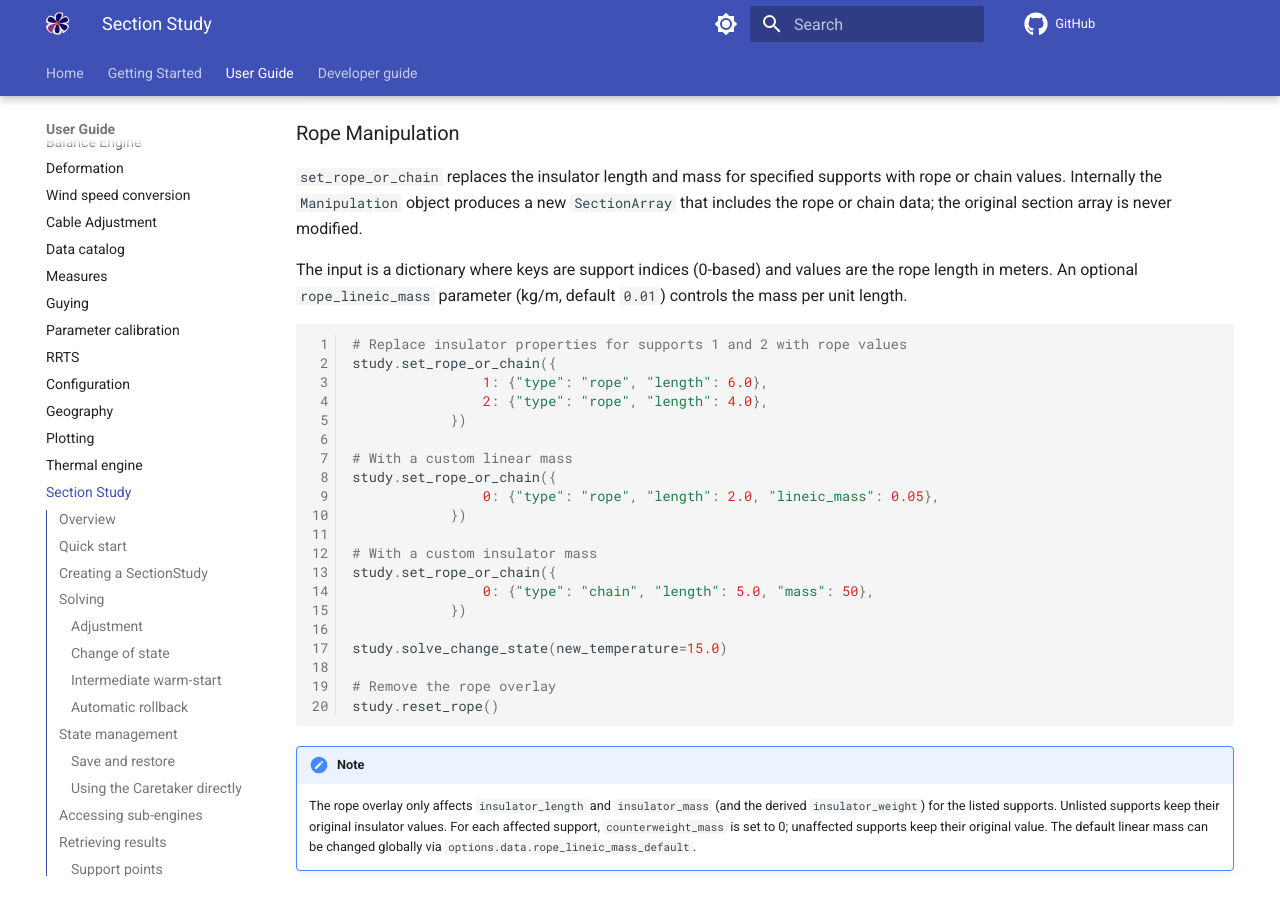
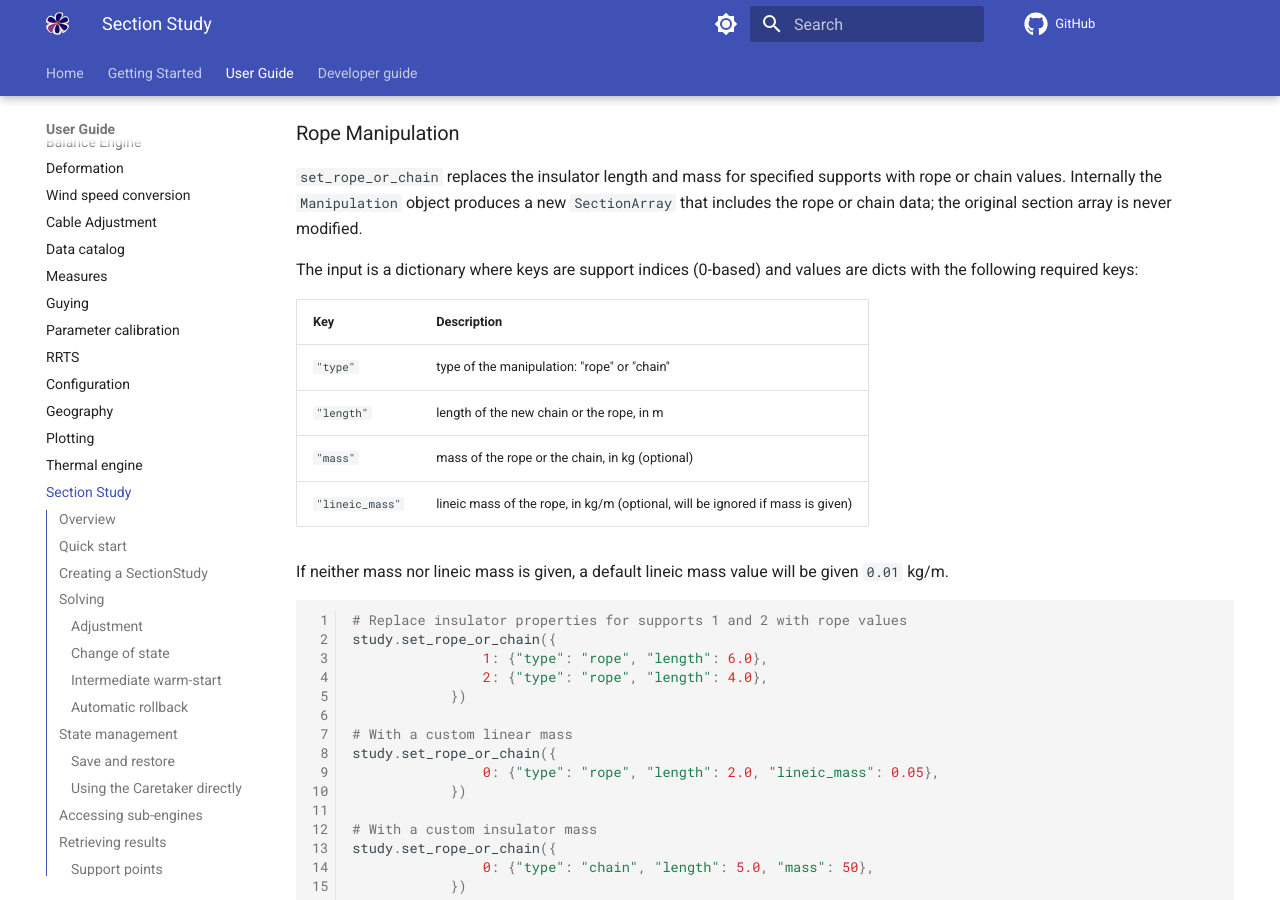
Before and after one commit to phlowers/mechaphlowers, an MkDocs documentation site: the page built from docs/user_guide/ug_section_study.md, in a window 1280 px wide and 900 px high, scrolled down 6569 px. Built offline with MkDocs 1.6.1 and Material for MkDocs 9.7.7, drawn with Linux system fonts in a browser that asks for light colours; comment, search, counter and statistics services are not loaded.

Commit message:
update doc
Signed-off-by: WANG Jérémy <jeremy.wang@rte-france.com>

````diff
--- a/docs/user_guide/ug_section_study.md
+++ b/docs/user_guide/ug_section_study.md
@@ -288,7 +288,17 @@ study.reset_support()
 
 `set_rope_or_chain` replaces the insulator length and mass for specified supports with rope or chain values. Internally the `Manipulation` object produces a new `SectionArray` that includes the rope or chain data; the original section array is never modified.
 
-The input is a dictionary where keys are support indices (0-based) and values are the rope length in meters. An optional `rope_lineic_mass` parameter (kg/m, default `0.01`) controls the mass per unit length.
+The input is a dictionary where keys are support indices (0-based) and values are dicts with the following required keys:
+
+| Key | Description |
+|---|---|
+| `"type"` | type of the manipulation: "rope" or "chain" |
+| `"length"` | length of the new chain or the rope, in m |
+| `"mass"` | mass of the rope or the chain, in kg (optional)|
+| `"lineic_mass"` | lineic mass of the rope, in kg/m (optional, will be ignored if mass is given) |
+
+
+If neither mass nor lineic mass is given, a default lineic mass value will be given `0.01` kg/m.
 
 ```python
 # Replace insulator properties for supports 1 and 2 with rope values
````
